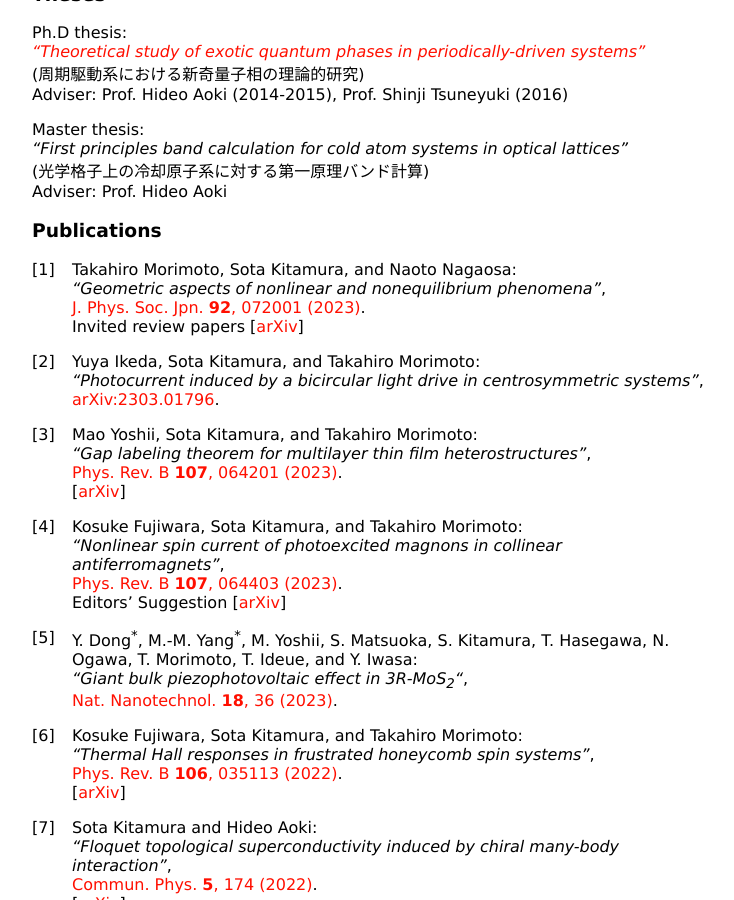
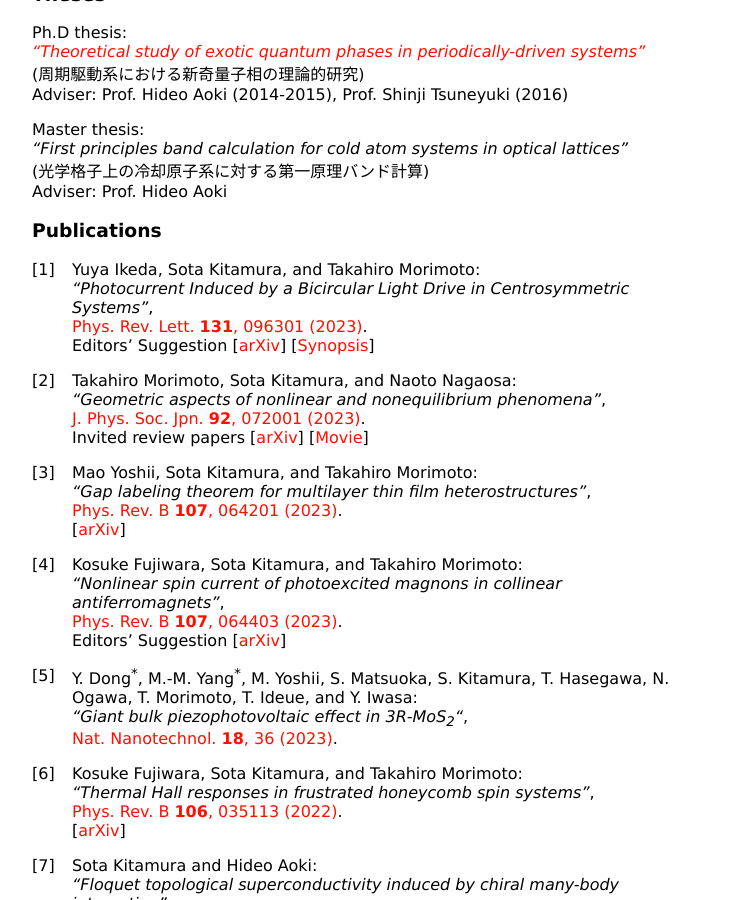
Before and after one commit to sotaph/sotaph.github.io, a Jekyll site: the page built from index.md, in a window 1280 px wide and 900 px high, scrolled down 866 px. Shown: the whole window, without its empty margins (258-992 px from the left). Built offline with Jekyll 4.4.1, drawn with Linux system fonts in a browser that asks for light colours; nearby versions of some CDN libraries; formulas are drawn with MathJax 3; a style sheet for code colours, icons or effects is not loaded; some of the changed text lies outside the part shown.

Commit message:
update publist

```diff
--- a/index.md
+++ b/index.md
@@ -51,14 +51,15 @@ Adviser: Prof. Hideo Aoki
 
 ### Publications
 
+1. Yuya Ikeda, Sota Kitamura, and Takahiro Morimoto:
+_"Photocurrent Induced by a Bicircular Light Drive in Centrosymmetric Systems"_,
+[Phys. Rev. Lett. **131**, 096301 (2023)](https://journals.aps.org/prl/abstract/10.1103/PhysRevLett.131.096301).
+Editors’ Suggestion [[arXiv](https://arxiv.org/abs/2303.01796)] [[Synopsis](https://physics.aps.org/articles/v16/s116)]
+
 1. Takahiro Morimoto, Sota Kitamura, and Naoto Nagaosa:
 _"Geometric aspects of nonlinear and nonequilibrium phenomena"_,
 [J. Phys. Soc. Jpn. **92**, 072001 (2023)](https://journals.jps.jp/doi/10.7566/JPSJ.92.072001).
-Invited review papers [[arXiv](https://arxiv.org/abs/2303.12252)]
-
-1. Yuya Ikeda, Sota Kitamura, and Takahiro Morimoto:
-_"Photocurrent induced by a bicircular light drive in centrosymmetric systems"_,
-[arXiv:2303.01796](https://arxiv.org/abs/2303.01796).
+Invited review papers [[arXiv](https://arxiv.org/abs/2303.12252)] [[Movie](https://doi.org/10.7566/JPSHT.3.023)]
 
 1. Mao Yoshii, Sota Kitamura, and Takahiro Morimoto:
 _"Gap labeling theorem for multilayer thin film heterostructures"_,
@@ -172,6 +173,10 @@ _"Interaction-Driven Topological Insulator in Fermionic Cold Atoms on an Optical
 
 ### 和文解説
 
+1. 北村想太, 青木秀夫:
+"円偏光で誘起するトポロジカル超伝導の理論――非平衡での強相関効果",
+[日本物理学会誌 **78**, 404 (2023)](https://doi.org/10.11316/butsuri.78.7_404)
+
 1. 北村想太:
 "周期駆動量子系の物理",
 [物性若手夏の学校テキスト **1**, 81 (2023)](https://doi.org/10.57393/natsugaku.1.0_81).
```
